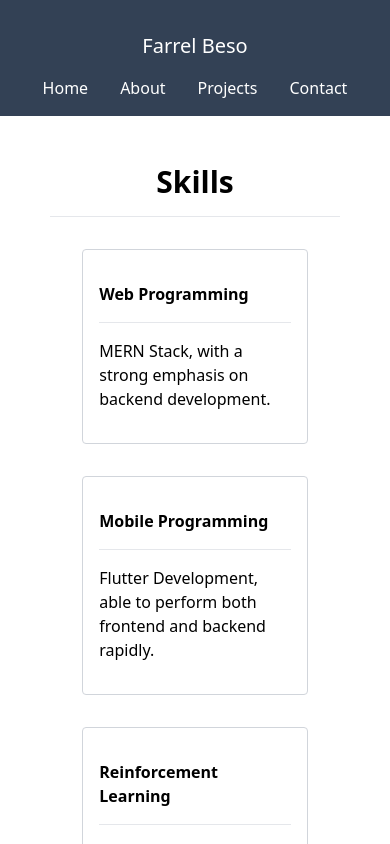
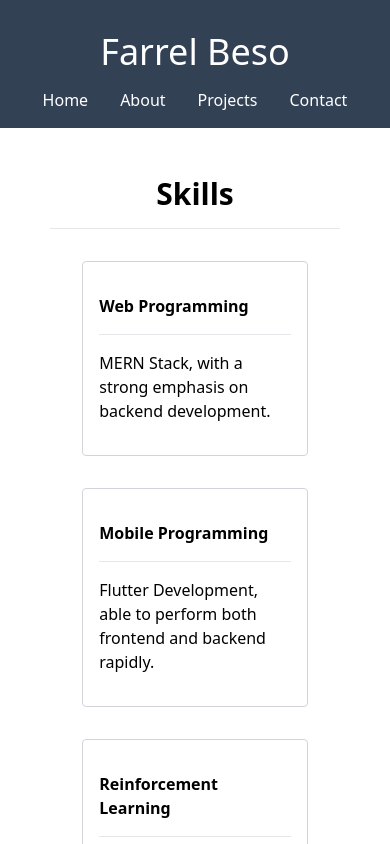
Before and after one commit to vfaabeso/portfolio, a React (Vite) app in the folder my-project/: page / in a window 390 px wide. Shown: the top 844 px of the page. Built offline with nearby package versions, Linux system fonts and the light colour scheme.

Commit message:
ui: minor navbar fixes

```diff
--- a/my-project/src/components/Navbar.jsx
+++ b/my-project/src/components/Navbar.jsx
@@ -4,7 +4,7 @@ export default function Navbar() {
   return (
     <header className="bg-slate-700 text-white px-4 py-4 text-center">
       <nav className="flex justify-between flex-col md:flex-row">
-        <p className="px-6 py-4 text-xl md:py-0">Farrel Beso</p>
+        <p className="px-6 py-4 text-4xl md:py-0 md:text-xl">Farrel Beso</p>
         <ul>
           <NavbarButton link="home" linkName="Home" />
           <NavbarButton link="skills" linkName="About" />
```
